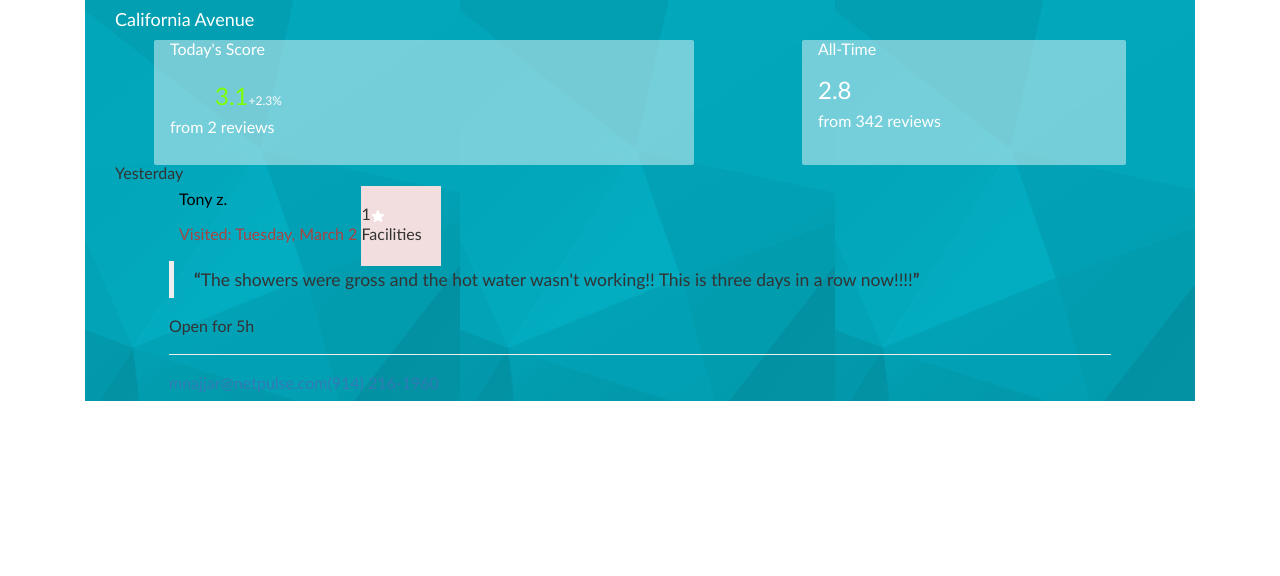
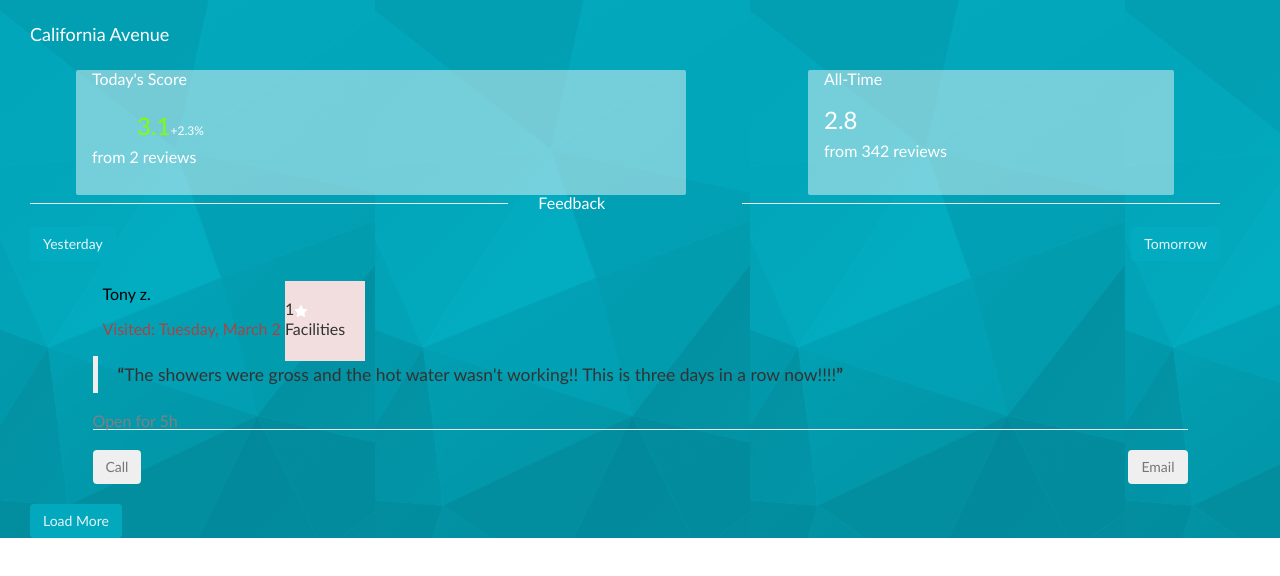
Before and after one commit to joshinishchal/user-feedback-page, a plain HTML site: page compass-feedback/index.html in a window 1280 px wide. Drawn offline with nearby package versions, Linux system fonts and the light colour scheme.

Commit message:
ENTD-36, added css for buttons

```diff
--- a/compass-feedback/index.html
+++ b/compass-feedback/index.html
@@ -30,9 +30,9 @@
     <script src="https://maxcdn.bootstrapcdn.com/bootstrap/4.0.0-alpha.2/js/bootstrap.min.js"></script>
 
     <div id="container" class="container">
-    	<div class="row">
+    	<div class="row locationName-row">
     		<!--// name of the club-->
-    		<div class="col-xs-12">
+    		<div class="col-xs-12 locationName-col">
     			<h4 id="locationName" class="whiteText text-xs-center">California Avenue</h4>
     		</div>
     	</div>
@@ -46,28 +46,26 @@
     				<h3 class="card-title darkGreenTextColor">3.1<span class="card-text whiteText pull-xs-right pull-sm-right pull-md-right pull-lg-right perdiff">+2.3%</span></h3>
     			</div>
 				<p class="card-text whiteText">from 2 reviews</p>
-<!-- 				<a href="#" class="card-link">Card link</a>
-				<a href="#" class="card-link">Another link</a> -->
 			</div>
 
 			<div class="col-xs-4 card text-xs-center highlight rightHighlight">
     			<p class="card-text whiteText">All-Time</p>
 				<h3 class="card-title whiteText">2.8</h3>
 				<p class="card-text whiteText">from 342 reviews</p>
-<!-- 				<a href="#" class="card-link">Card link</a>
-				<a href="#" class="card-link">Another link</a> -->
 			</div>
 
     	</div>
 
-    	<div class="row">
-    		<!-- div that shows feedback-->
+    	<div class="row feedBack">
+            <div class="col-xs-5 col-sm-5 col-md-5 col-lg-5"><hr class=""></div>
+            <div class="col-xs-3 col-sm-3 col-md-2 col-lg-2 whiteText text-xs-center">Feedback</div>
+            <div class="col-xs-4 col-sm-4 col-md-5 col-lg-5"><hr class=""></div>
     	</div>
 
-    	<div class="row">
-    		<div class="col-xs-6">Yesterday</div>
-    		<div class="col-xs-6"></div>
-    	</div>
+        <div class="row dateButtons">
+            <div class="col-xs-6"><button type="button" class="btn pullLeft whiteText feedbackAppButton">Yesterday</button></div>
+            <div class="col-xs-6"><button type="button" class="btn pullRight whiteText feedbackAppButton">Tomorrow</button></div>
+        </div>
 
     	<div class="row npComplainCard">
 			<div class="card col-xs-12">
@@ -84,19 +82,20 @@
 				<div class="card-block">
 					<blockquote class="card-blockquote">
 						<p>The showers were gross and the hot water wasn't working!! This is three days in a row now!!!!</p>
-						<!-- <footer>Someone famous in <cite title="Source Title">Source Title</cite></footer> -->
 					</blockquote>
-                    <p class="pull-xs-right pull-sm-right pull-md-right pull--right">Open for 5h</p>
+                    <p class="ticketDuration text-xs-center">Open for 5h</p>
                     <hr class="divider">
-                    <p><a href="#" class="card-link">mnajjar@netpulse.com</a><a href="#" class="card-link">(914) 216-1960</a></p>
+                    <button type="button" class="btn btn-secondary pullLeft text-muted">Call</button>
+                    <button type="button" class="btn btn-secondary pullRight text-muted">Email</button>
 				</div>
 			</div>
 
 		</div>
 
 
-
-
+        <div class="row loadmoreButton">
+            <div class="col-xs-12 text-xs-center"><button type="button" class="btn whiteText feedbackAppButton">Load More</button></div>
+        </div>
 
     </div>
 
--- a/compass-feedback/sass/features/_feedbackCard.scss
+++ b/compass-feedback/sass/features/_feedbackCard.scss
@@ -43,6 +43,21 @@
 			padding-top:20px;
 		}
 	}
+
+	& .ticketDuration{
+		color:$lightgrey;
+		margin-bottom:0;
+	}
+}
+
+.card-block{
+	&  hr{
+		margin-top:0;
+	}
+
+	& button{
+		margin-bottom:20px;
+	}
 }
 
 .card-blockquote{
@@ -57,7 +72,4 @@
     	font-weight: bold;
 	}
 
-	span{
-		color:$lightgrey;
-	}
 }
--- a/compass-feedback/sass/partials/_base.scss
+++ b/compass-feedback/sass/partials/_base.scss
@@ -2,6 +2,7 @@
 
 .container{
 	width:$containerWidth;
+	margin-top:0;
 }
 
 *.row{
@@ -9,3 +10,16 @@
 	padding-left:inherit;
 	padding-right:inherit;
 }
+
+.pullRight{
+	float:right;
+}
+
+.pullLeft{
+	float:left;
+}
+
+.feedbackAppButton{
+	background-color:$lightBlue;
+	@include opacity(0.9);
+}
--- a/compass-feedback/sass/partials/_variables.scss
+++ b/compass-feedback/sass/partials/_variables.scss
@@ -3,6 +3,7 @@ $darkgrey:#333333;
 $lightgrey:#808080;
 $blue:#001eff;
 $black:#000000;
+$lightBlue:#02ACC1;
 $greenEvernote:#5ba525;
 $darkGreen:#80ff00;
 $skyBlue:#00bfff;
@@ -10,7 +11,8 @@ $white:#FFFFFF;
 $transparent:transparent;
 
 //Container
-$containerWidth:1110px;
+//$containerWidth:1110px;
+$containerWidth:100%;
 
 
 //highlight-box
--- a/compass-feedback/sass/style.scss
+++ b/compass-feedback/sass/style.scss
@@ -1,12 +1,13 @@
 @import "compass";
 @import "partials/variables";
-@import "partials/base";
-@import "partials/deleteThis";
-@import "features/feedbackCard";
 @import "compass/css3";
 @import "compass/css3/box-sizing";
 @import "compass/css3/border-radius";
 @import "compass/css3/font-face";
+@import "compass/css3/opacity";
+@import "partials/base";
+@import "partials/deleteThis";
+@import "features/feedbackCard";
 
 *{
 	@include box-sizing(border-box);
@@ -17,6 +18,11 @@ body{
 	font-size:$appFontSize;
 	line-height:$appLineHeight;
 	font-weight:$normalFontWeight;
+}
+
+.locationName-row, .dateButtons{
+	padding-top:15px;
+	padding-bottom:15px;
 }
 
 .perdiff{
@@ -69,3 +75,9 @@ body{
 	margin-left:$rightHighlightLeftMargin;
 	margin-right:$rightHighlightRightMargin;
 }
+
+.feedBack hr{
+	margin-top:$appFontSize / 2;
+	margin-bottom:$appFontSize / 2;
+	background-color:$white;
+}
```
Also changed, not shown: compass-feedback/stylesheets/style.css.
